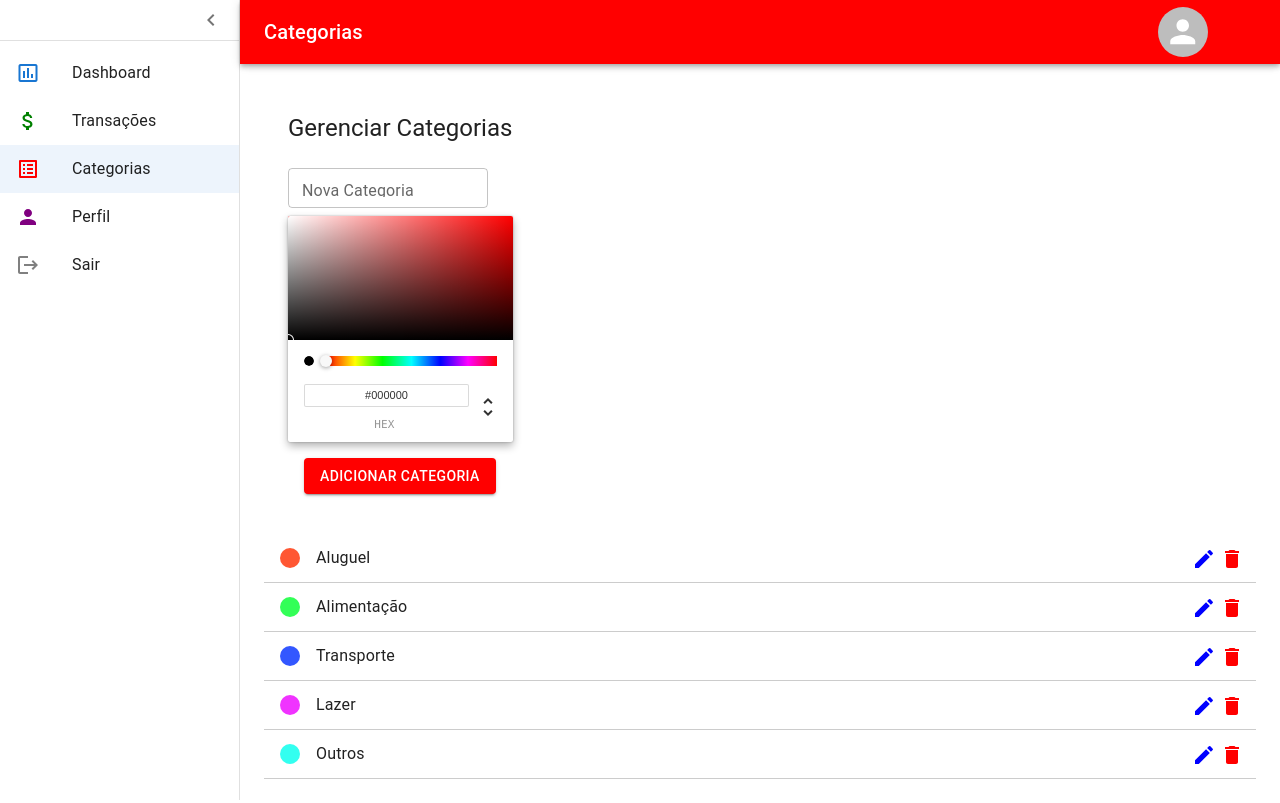
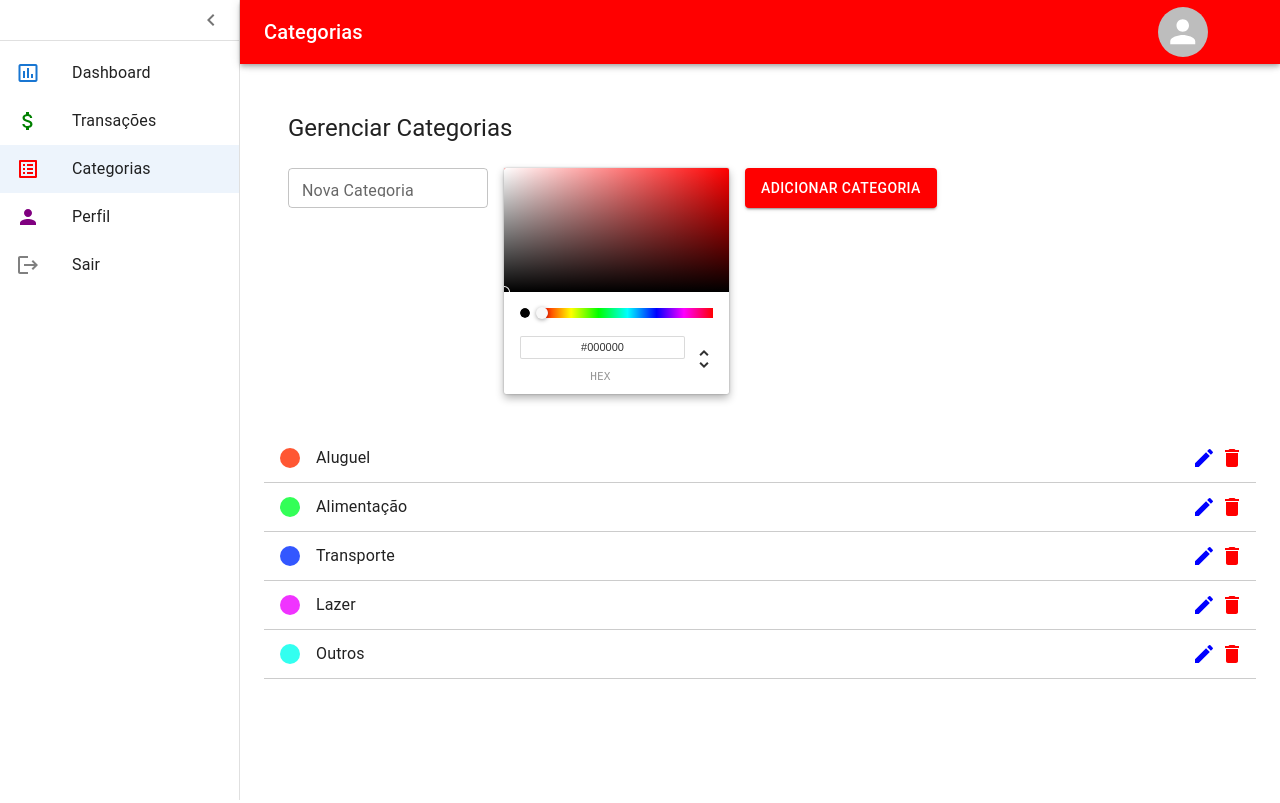
Before and after one commit to O-Farias/PlanifiqueV1-Frontend, a React (Vite) app: page /categorias in a window 1280 px wide. Built offline with nearby package versions, Linux system fonts and the light colour scheme.

Commit message:
feat: Atualizar estilização do Chrome Picker

```diff
--- a/src/pages/Categorias.tsx
+++ b/src/pages/Categorias.tsx
@@ -171,6 +171,7 @@ const Categorias: React.FC = () => {
           <Typography variant="h5" gutterBottom>
             Gerenciar Categorias
           </Typography>
+          <Box sx={{ display: "flex", alignItems: "flex-start", gap: 2 }}>
             <TextField
               label="Nova Categoria"
               value={newCategory.name}
@@ -178,10 +179,10 @@ const Categorias: React.FC = () => {
                 setNewCategory({ ...newCategory, name: e.target.value })
               }
               margin="normal"
-            sx={{ width: "200px", height: "40px", marginRight: 2 }}
+              sx={{ width: "200px" }}
               InputProps={{
                 sx: {
-                height: "100%",
+                  height: "40px",
                   "& .MuiInputBase-input": {
                     height: "100%",
                     padding: "10px",
@@ -201,18 +202,27 @@ const Categorias: React.FC = () => {
                 }
               }}
             />
+            <Box
+              sx={{
+                display: "flex",
+                flexDirection: "column",
+                alignItems: "center",
+                marginTop: "16px",
+              }}
+            >
               <ChromePicker
                 color={newCategory.color}
                 onChange={handleColorChange}
                 disableAlpha={true}
               />
+            </Box>
             <Button
               variant="contained"
               sx={{
                 backgroundColor: primaryColor,
                 color: "#fff",
-              mt: 2,
-              ml: 2,
+                height: "40px",
+                marginTop: "16px",
                 "&:hover": {
                   backgroundColor: "#FF4500",
                 },
@@ -221,6 +231,7 @@ const Categorias: React.FC = () => {
             >
               {editIndex !== null ? "Editar Categoria" : "Adicionar Categoria"}
             </Button>
+          </Box>
         </Box>
         <Box sx={{ maxHeight: 300, overflowY: "auto" }}>
           <List sx={{ padding: 0 }}>
```
Lines whose indentation alone changed are shown as unchanged.
